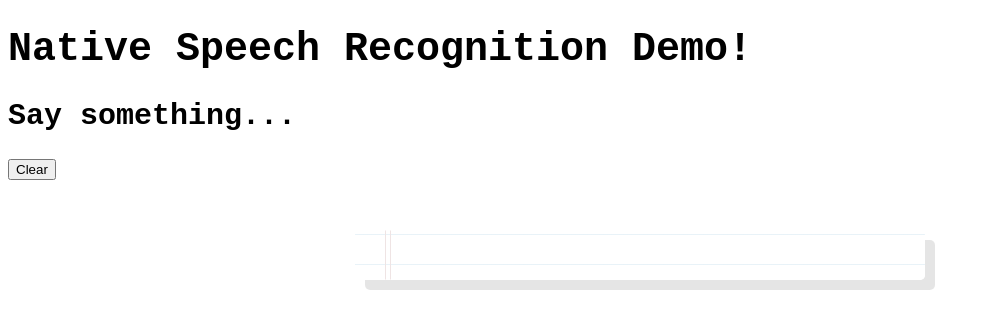
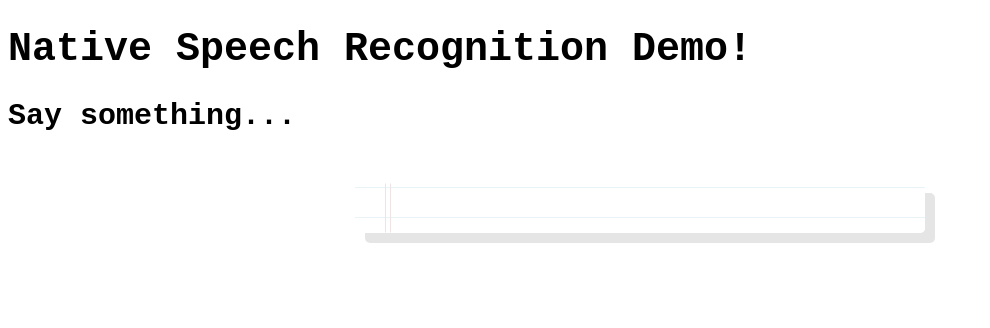
Before and after one commit to xurzua/nativejs-speech-recognition, a website: page public/demo.html in a window 1280 px wide. Shown: the whole page, without its empty margins (0-990 px from the left). Drawn offline with Linux system fonts and the light colour scheme.

Commit message:
removed unused function

```diff
--- a/public/demo.html
+++ b/public/demo.html
@@ -11,7 +11,6 @@
 <body>
     <h1>Native Speech Recognition Demo!</h1>
     <h2>Say something...</h2>
-    <button type="reset" onclick="clearBox('words')">Clear</button>
     <div class="words" contenteditable="true"></div>
 
     <script>
```
